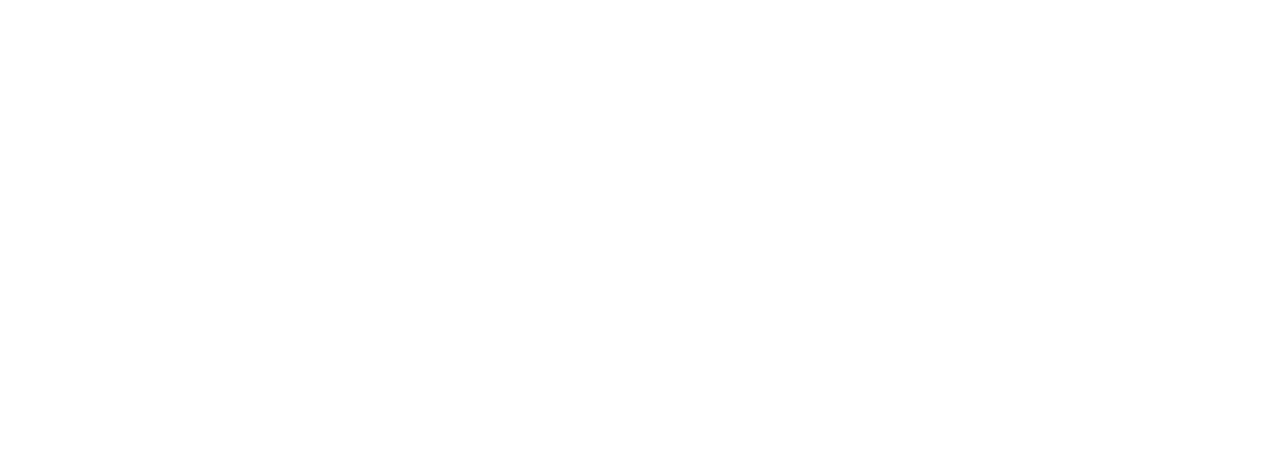
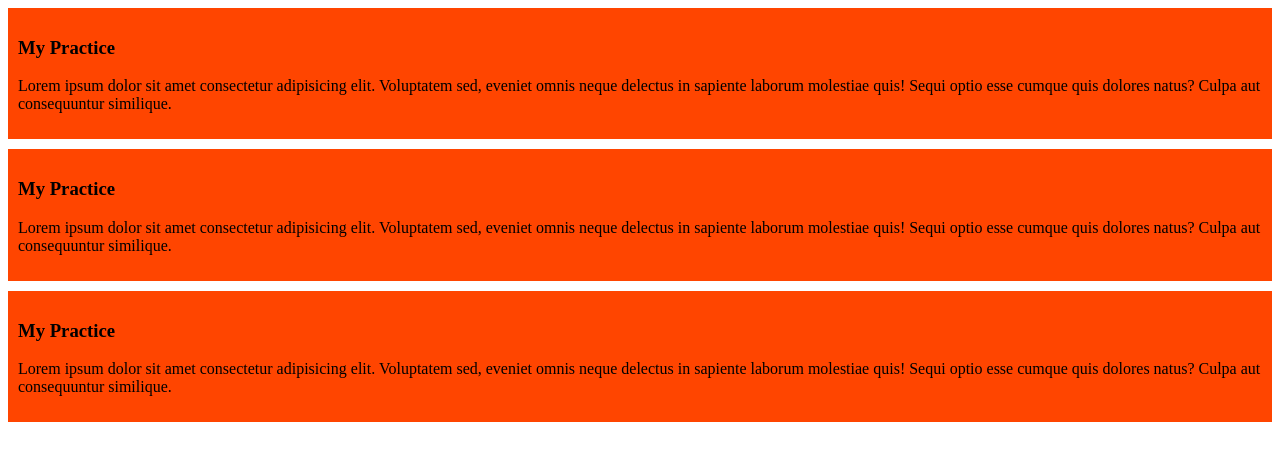
Before and after one commit to armanhossenhridoy/my-practice-githhub-repo, a plain HTML site: page index.html in a window 1280 px wide. Drawn offline with Linux system fonts and the light colour scheme.

Commit message:
added the blogs

```diff
--- a/index.html
+++ b/index.html
@@ -3,9 +3,21 @@
 <head>
     <meta charset="UTF-8">
     <meta name="viewport" content="width=device-width, initial-scale=1.0">
-    <title>Document</title>
+    <title>Practice</title>
+    <link rel="stylesheet" href="practice.css">
 </head>
 <body>
-
+    <div>
+        <h3>My Practice</h3>
+        <p>Lorem ipsum dolor sit amet consectetur adipisicing elit. Voluptatem sed, eveniet omnis neque delectus in sapiente laborum molestiae quis! Sequi optio esse cumque quis dolores natus? Culpa aut consequuntur similique.</p>
+    </div>
+    <div>
+        <h3>My Practice</h3>
+        <p>Lorem ipsum dolor sit amet consectetur adipisicing elit. Voluptatem sed, eveniet omnis neque delectus in sapiente laborum molestiae quis! Sequi optio esse cumque quis dolores natus? Culpa aut consequuntur similique.</p>
+    </div>
+    <div>
+        <h3>My Practice</h3>
+        <p>Lorem ipsum dolor sit amet consectetur adipisicing elit. Voluptatem sed, eveniet omnis neque delectus in sapiente laborum molestiae quis! Sequi optio esse cumque quis dolores natus? Culpa aut consequuntur similique.</p>
+    </div>
 </body>
 </html>
--- a/practice.css
+++ b/practice.css
@@ -0,0 +1,5 @@
+div{
+    background-color: orangered;
+    padding: 10px;
+    margin-bottom: 10px;
+}
```
